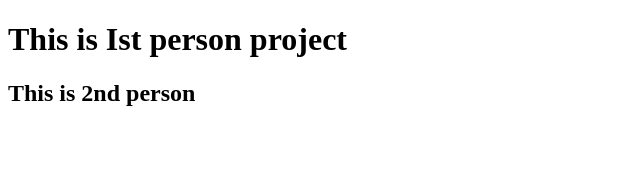
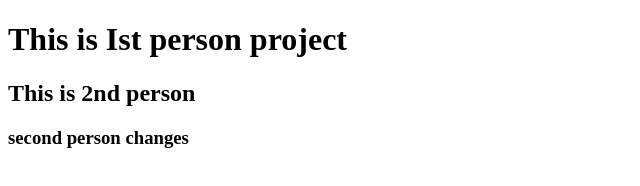
Before and after one commit to Gayatrigjd/Ist-person-project, a plain HTML site: page index.html in a window 1280 px wide. Shown: the whole page, without its empty margins (0-640 px from the left). Drawn offline with Linux system fonts and the light colour scheme.

Commit message:
second person changes

```diff
--- a/index.html
+++ b/index.html
@@ -8,5 +8,7 @@
 <body>
    <h1>This is  Ist person project</h1>
    <h2>This is 2nd person</h2>
+   <h3>second person changes</h3>
+
 </body>
 </html>
```
